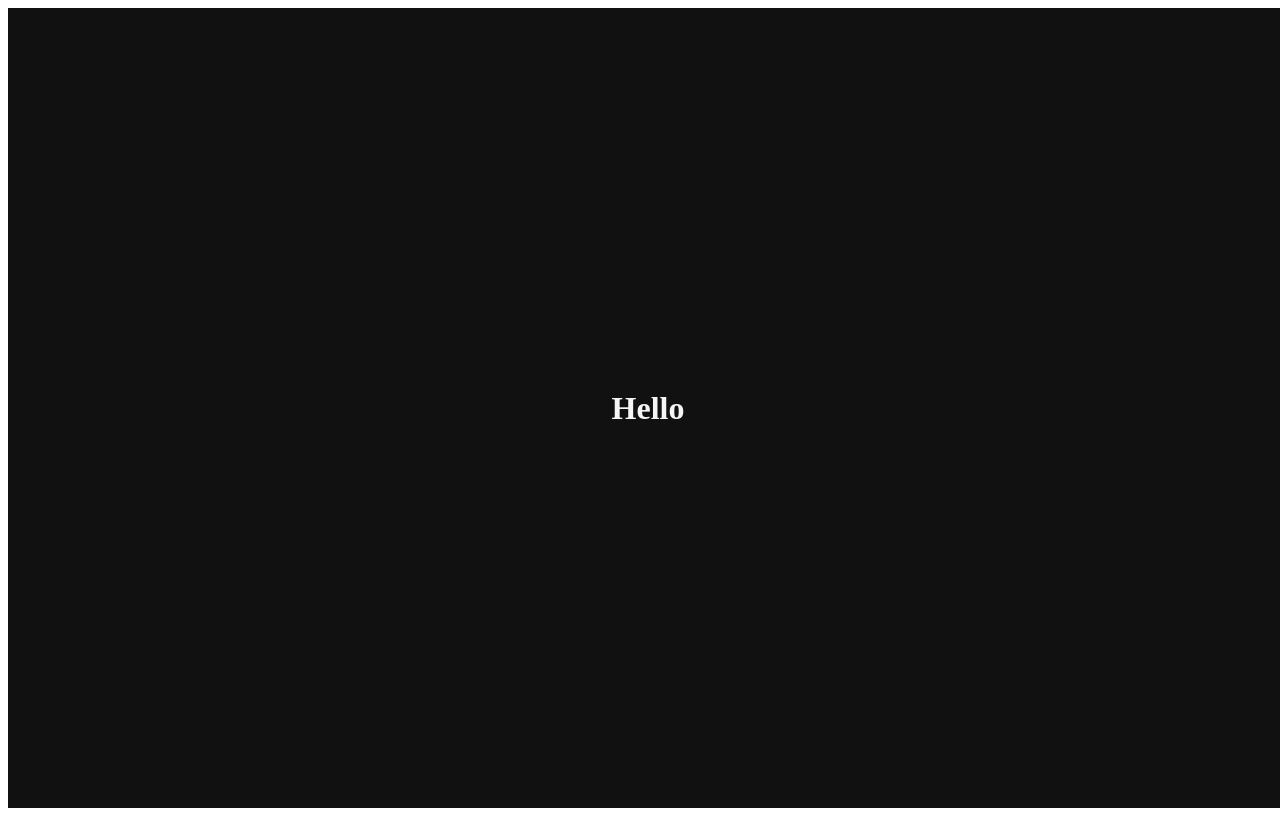
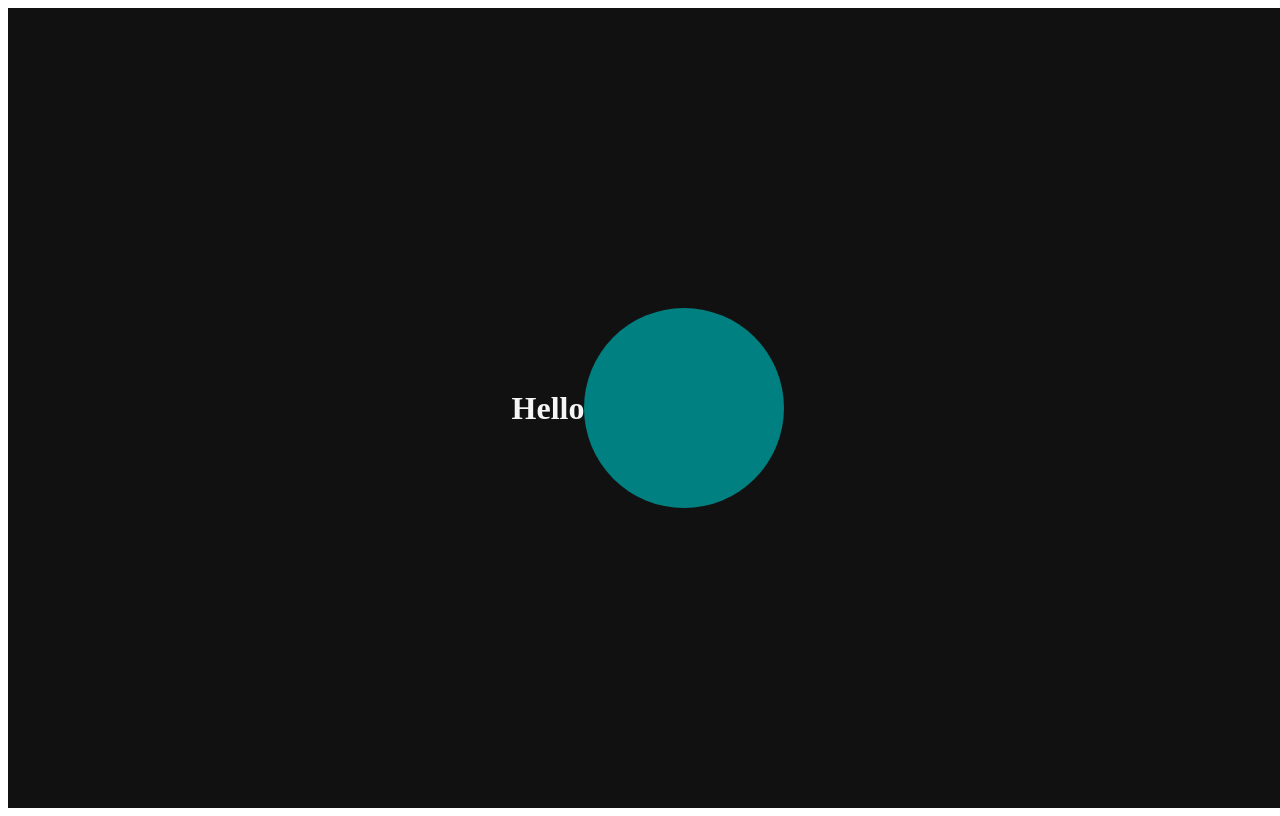
Before and after one commit to zizonyoungjun/ReactPractice, a React (Create React App) app: page / in a window 1280 px wide. Built offline with nearby package versions, Linux system fonts and the light colour scheme.

Commit message:
feat: ts props

```diff
--- a/src/App.tsx
+++ b/src/App.tsx
@@ -1,4 +1,5 @@
 import styled from "styled-components";
+import Circle from "./Circle";
 
 const Title = styled.h1`
   color: ${(props) => props.theme.textColor};
@@ -17,6 +18,7 @@
   return (
     <Wrapper>
       <Title>Hello</Title>
+      <Circle bgColor="teal" />
     </Wrapper>
   );
 }
--- /dev/null
+++ b/src/Circle.tsx
@@ -0,0 +1,38 @@
+import React from 'react';
+import styled from 'styled-components';
+
+const Container = styled.div<ContainerProps>`
+    width: 200px;
+    height: 200px;
+    border-radius: 100px;
+    background-color: ${props => props.bgColor};
+`
+
+interface ContainerProps {
+    bgColor:string;
+
+}
+
+interface CircleProps {
+    bgColor:string;
+}
+
+function Circle({bgColor}: CircleProps) {
+    //CircleProps 안에 bgColor가 들어있을 것임을 알려주는 것
+    return (
+        <Container bgColor={bgColor}/>
+    );
+}
+
+export default Circle;
+
+interface PlayerShape {
+    name: string;
+    age: number;
+}
+
+const sayHello = (playerobj : PlayerShape) =>
+    `Hello ${playerobj.name} you are ${playerobj.age} years old`;
+
+
+sayHello({name:'yj', age: 25})
```
